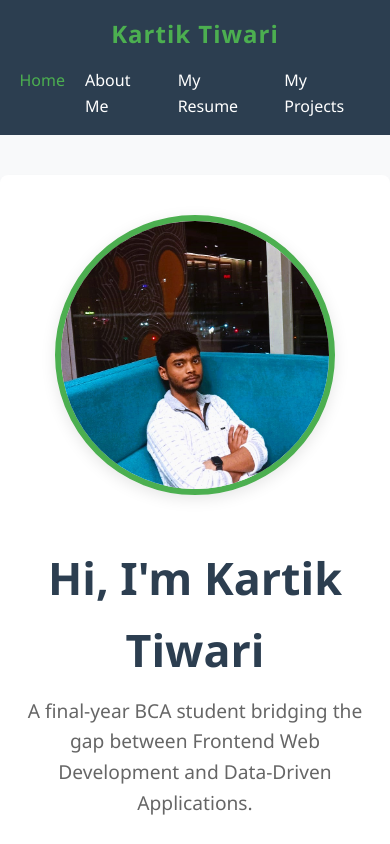
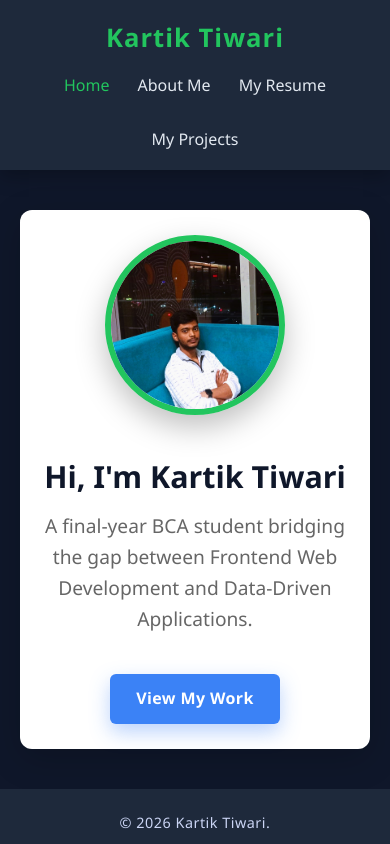
Before and after one commit to kartiktiwaridev7/My-Portfolio, a plain HTML site: page index.html in a window 390 px wide. Shown: the top 844 px of the page. Drawn offline with Linux system fonts and the light colour scheme.

Commit message:
Add files via upload

```diff
--- a/style.css
+++ b/style.css
@@ -1,55 +1,454 @@
-/* style.css */
-* { margin: 0; padding: 0; box-sizing: border-box; font-family: 'Segoe UI', Tahoma, Geneva, Verdana, sans-serif; }
+/* ---------------- GLOBAL RESET ---------------- */
 
-/* Flexbox on body ensures the footer always pushes to the bottom */
-body {
-    background-color: #f8f9fa;
-    color: #333;
-    line-height: 1.6;
-    display: flex;
-    flex-direction: column;
-    min-height: 100vh;
+*{
+margin:0;
+padding:0;
+box-sizing:border-box;
+font-family:'Segoe UI', Tahoma, Geneva, Verdana, sans-serif;
 }
 
-a { text-decoration: none; color: inherit; }
+/* ---------------- COLOR SYSTEM ---------------- */
 
-/* Navigation */
-nav { background-color: #2c3e50; padding: 15px 5%; display: flex; justify-content: space-between; align-items: center; color: white; }
-nav h2 { font-weight: 700; letter-spacing: 1px; color: #4CAF50; font-size: 1.5rem; }
-nav ul { list-style: none; display: flex; gap: 20px; }
-nav a { color: white; transition: color 0.3s; font-weight: 500; }
-nav a:hover, nav a.active { color: #4CAF50; }
+:root{
 
-/* Main Content Wrapper */
-.content-wrapper { flex: 1; padding-bottom: 40px; }
-.container { max-width: 1000px; margin: 40px auto; padding: 30px; background: white; border-radius: 8px; box-shadow: 0 4px 6px rgba(0,0,0,0.05); }
+--bg-main:#0F172A;
+--nav-bg:#1E293B;
+--card-bg:#FFFFFF;
 
-/* Home Page Layout (Text + Image) */
-.home-layout { display: flex; align-items: center; justify-content: space-between; gap: 40px; padding: 40px 20px; }
-.home-text { flex: 1; max-width: 550px; }
-.home-image { flex-shrink: 0; }
-.home-image img { width: 280px; height: 280px; object-fit: cover; border-radius: 50%; border: 6px solid #4CAF50; box-shadow: 0 4px 15px rgba(0,0,0,0.1); }
+--primary:#3B82F6;
+--primary-hover:#2563EB;
 
-/* Responsive adjustments for mobile */
-@media (max-width: 768px) {
-    .home-layout { flex-direction: column-reverse; text-align: center; }
-    nav { flex-direction: column; gap: 15px; }
+--accent:#22C55E;
+
+--text-dark:#0F172A;
+--text-light:#64748B;
+
+--border-light:#E2E8F0;
+
 }
 
-/* Headings */
-h1 { color: #2c3e50; font-size: 2.8rem; margin-bottom: 10px; }
-h2.section-title { color: #2c3e50; margin-bottom: 20px; border-bottom: 2px solid #4CAF50; padding-bottom: 10px; display: inline-block; }
-h3 { color: #4CAF50; margin-bottom: 5px; }
+/* ---------------- BODY ---------------- */
 
-/* Buttons & Tags */
-.btn { display: inline-block; padding: 10px 22px; background-color: #4CAF50; color: white; border-radius: 5px; font-weight: bold; transition: 0.3s; margin-top: 15px; }
-.btn:hover { background-color: #45a049; }
-.tag { background: #e9ecef; color: #2c3e50; padding: 4px 8px; border-radius: 4px; font-size: 0.85rem; font-weight: bold; margin-right: 5px; }
+body{
+background:var(--bg-main);
+color:var(--text-light);
+line-height:1.6;
 
-/* Grids for Resume & Projects */
-.grid { display: grid; grid-template-columns: repeat(auto-fit, minmax(300px, 1fr)); gap: 20px; margin-top: 20px; }
-.card { padding: 20px; border: 1px solid #ddd; border-radius: 6px; background: #fafafa; }
-.card p { font-size: 0.95rem; margin-bottom: 10px; }
+display:flex;
+flex-direction:column;
+min-height:100vh;
+}
 
-/* Footer */
-footer { text-align: center; padding: 20px; background-color: #2c3e50; color: white; width: 100%; }
+/* ---------------- LINKS ---------------- */
+
+a{
+text-decoration:none;
+color:inherit;
+}
+
+/* ---------------- NAVBAR ---------------- */
+
+nav{
+
+background:var(--nav-bg);
+padding:18px 6%;
+
+display:flex;
+justify-content:space-between;
+align-items:center;
+
+color:white;
+
+box-shadow:0 6px 18px rgba(0,0,0,0.25);
+}
+
+nav h2{
+
+font-weight:700;
+letter-spacing:1px;
+color:var(--accent);
+font-size:1.6rem;
+
+}
+
+nav ul{
+
+list-style:none;
+display:flex;
+gap:28px;
+
+}
+
+nav a{
+
+color:#E2E8F0;
+font-weight:500;
+transition:0.3s;
+position:relative;
+
+}
+
+nav a:hover,
+nav a.active{
+
+color:var(--accent);
+
+}
+
+/* Hover underline animation */
+
+nav a::after{
+
+content:"";
+position:absolute;
+left:0;
+bottom:-4px;
+
+width:0%;
+height:2px;
+
+background:var(--accent);
+transition:0.3s;
+
+}
+
+nav a:hover::after{
+
+width:100%;
+
+}
+
+/* ---------------- CONTENT WRAPPER ---------------- */
+
+.content-wrapper{
+
+flex:1;
+padding:40px 20px;
+
+}
+
+/* ---------------- MAIN CONTAINER ---------------- */
+
+.container{
+
+max-width:1100px;
+margin:auto;
+
+padding:45px;
+
+background:var(--card-bg);
+
+border-radius:12px;
+
+box-shadow:0 10px 35px rgba(0,0,0,0.18);
+
+transition:0.3s;
+
+}
+
+.container:hover{
+
+transform:translateY(-3px);
+
+}
+
+/* ---------------- HOME LAYOUT ---------------- */
+
+.home-layout{
+
+display:flex;
+align-items:center;
+justify-content:space-between;
+
+gap:60px;
+
+}
+
+.home-text{
+
+flex:1;
+max-width:550px;
+
+}
+
+.home-image{
+
+flex-shrink:0;
+
+}
+
+/* ---------------- PROFILE IMAGE ---------------- */
+
+.home-image img{
+
+width:260px;
+height:260px;
+
+object-fit:cover;
+
+border-radius:50%;
+
+border:6px solid var(--accent);
+
+box-shadow:0 12px 30px rgba(0,0,0,0.25);
+
+transition:0.35s;
+
+}
+
+.home-image img:hover{
+
+transform:scale(1.06);
+border-color:var(--primary);
+
+}
+
+/* ---------------- HEADINGS ---------------- */
+
+h1{
+
+color:var(--text-dark);
+
+font-size:2.7rem;
+
+margin-bottom:10px;
+
+}
+
+h2.section-title{
+
+color:var(--text-dark);
+
+margin-bottom:25px;
+
+border-bottom:3px solid var(--accent);
+
+padding-bottom:10px;
+
+display:inline-block;
+
+}
+
+h3{
+
+color:var(--accent);
+margin-bottom:8px;
+
+}
+
+/* ---------------- BUTTON ---------------- */
+
+.btn{
+
+display:inline-block;
+
+padding:12px 26px;
+
+background:var(--primary);
+
+color:white;
+
+border-radius:6px;
+
+font-weight:bold;
+
+letter-spacing:0.4px;
+
+transition:0.3s;
+
+margin-top:20px;
+
+box-shadow:0 8px 20px rgba(59,130,246,0.35);
+
+}
+
+.btn:hover{
+
+background:var(--primary-hover);
+
+transform:translateY(-2px);
+
+box-shadow:0 12px 30px rgba(59,130,246,0.45);
+
+}
+
+/* ---------------- TAGS ---------------- */
+
+.tag{
+
+background:#F1F5F9;
+
+color:var(--text-dark);
+
+padding:5px 10px;
+
+border-radius:6px;
+
+font-size:0.8rem;
+
+font-weight:600;
+
+margin-right:6px;
+
+}
+
+/* ---------------- GRID SYSTEM ---------------- */
+
+.grid{
+
+display:grid;
+
+grid-template-columns:repeat(auto-fit,minmax(280px,1fr));
+
+gap:25px;
+
+margin-top:25px;
+
+}
+
+/* ---------------- CARD ---------------- */
+
+.card{
+
+padding:24px;
+
+border-radius:10px;
+
+background:#F8FAFC;
+
+border:1px solid var(--border-light);
+
+box-shadow:0 5px 15px rgba(0,0,0,0.08);
+
+transition:0.3s;
+
+}
+
+.card:hover{
+
+transform:translateY(-6px);
+
+box-shadow:0 15px 35px rgba(0,0,0,0.2);
+
+}
+
+.card p{
+
+font-size:0.95rem;
+
+margin-bottom:10px;
+
+color:#475569;
+
+}
+
+/* ---------------- FOOTER ---------------- */
+
+footer{
+
+text-align:center;
+
+padding:22px;
+
+background:var(--nav-bg);
+
+color:#CBD5F5;
+
+font-size:0.9rem;
+
+letter-spacing:0.5px;
+
+}
+
+/* ---------------- RESPONSIVE ---------------- */
+
+/* Tablet */
+
+@media (max-width:1024px){
+
+.home-layout{
+
+gap:40px;
+
+}
+
+.home-image img{
+
+width:220px;
+height:220px;
+
+}
+
+}
+
+/* Mobile */
+
+@media (max-width:768px){
+
+nav{
+
+flex-direction:column;
+gap:14px;
+
+}
+
+nav ul{
+
+flex-wrap:wrap;
+justify-content:center;
+
+}
+
+.container{
+
+padding:35px 25px;
+
+}
+
+.home-layout{
+
+flex-direction:column-reverse;
+text-align:center;
+
+gap:30px;
+
+}
+
+.home-text{
+
+max-width:100%;
+
+}
+
+h1{
+
+font-size:2.2rem;
+
+}
+
+}
+
+/* Small Mobile */
+
+@media (max-width:480px){
+
+.container{
+
+padding:25px 18px;
+
+}
+
+.home-image img{
+
+width:180px;
+height:180px;
+
+}
+
+h1{
+
+font-size:1.9rem;
+
+}
+
+}
```
